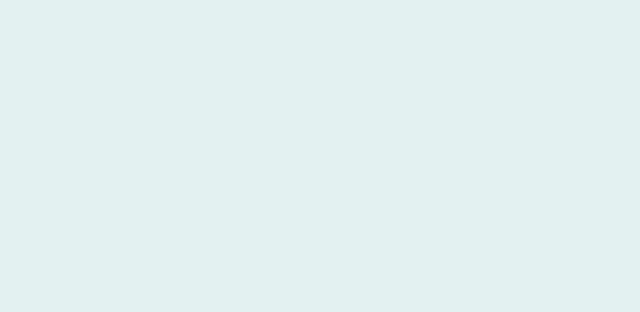
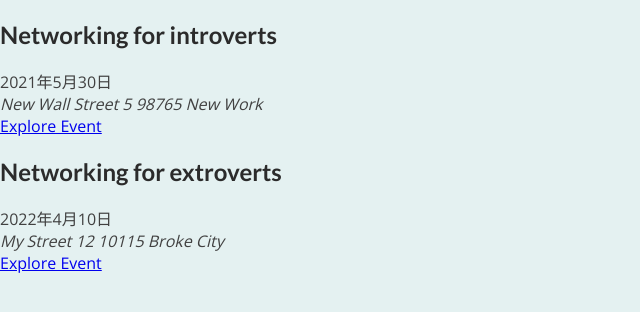
Before and after one commit to wintersprouter/events-nextjs, a Next.js app: page / in a window 1280 px wide. Shown: the top 312 px of the page, without its empty margins (0-640 px from the left). Built offline with nearby package versions, Linux system fonts and the light colour scheme.

Commit message:
feat: adding events data and connecting components

```diff
--- a/components/events/event-item.js
+++ b/components/events/event-item.js
@@ -1,5 +1,34 @@
+import Link from 'next/link'
+
 function EventItem(props) {
-  return <li></li>
+  const { title, image, date, location, id } = props
+  const humanReadableDate = new Date(date).toLocaleDateString('zh-TW', {
+    day: 'numeric',
+    month: 'long',
+    year: 'numeric'
+  })
+
+  const formattedAddress = location.replace(', ', '\n')
+  const exploreLink = `/events/${id}}]`
+  return (
+    <li>
+      <image src={'/' + image} alt={title} />
+      <div>
+        <div>
+          <h2>{title}</h2>
+          <div>
+            <time>{humanReadableDate}</time>
+          </div>
+        </div>
+        <div>
+          <address>{formattedAddress}</address>
+        </div>
+        <div>
+          <Link href={exploreLink}>Explore Event</Link>
+        </div>
+      </div>
+    </li>
+  )
 }
 
 export default EventItem
--- a/components/events/event-list.js
+++ b/components/events/event-list.js
@@ -4,7 +4,13 @@
   return (
     <ul>
       {items.map(event => (
-        <EventItem />
+        <EventItem
+          id={event.id}
+          title={event.title}
+          location={event.location}
+          date={event.date}
+          image={event.image}
+        />
       ))}
     </ul>
   )
--- a/pages/index.js
+++ b/pages/index.js
@@ -1,8 +1,12 @@
 import { getFeaturedEvents } from '../dummy-data'
-
+import EventList from '../components/events/event-list'
 function HomePage() {
   const filteredEvents = getFeaturedEvents()
-  return <div></div>
+  return (
+    <div>
+      <EventList items={filteredEvents} />
+    </div>
+  )
 }
 
 export default HomePage
```
